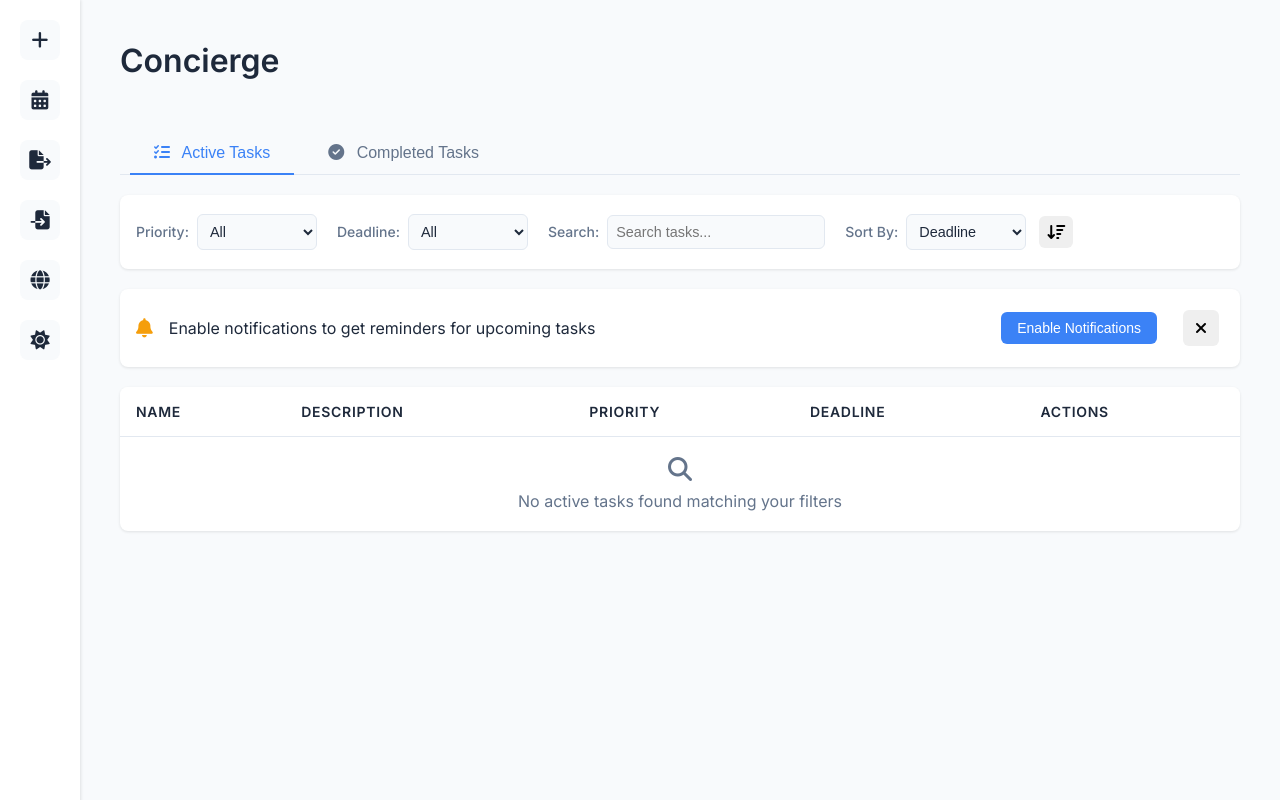
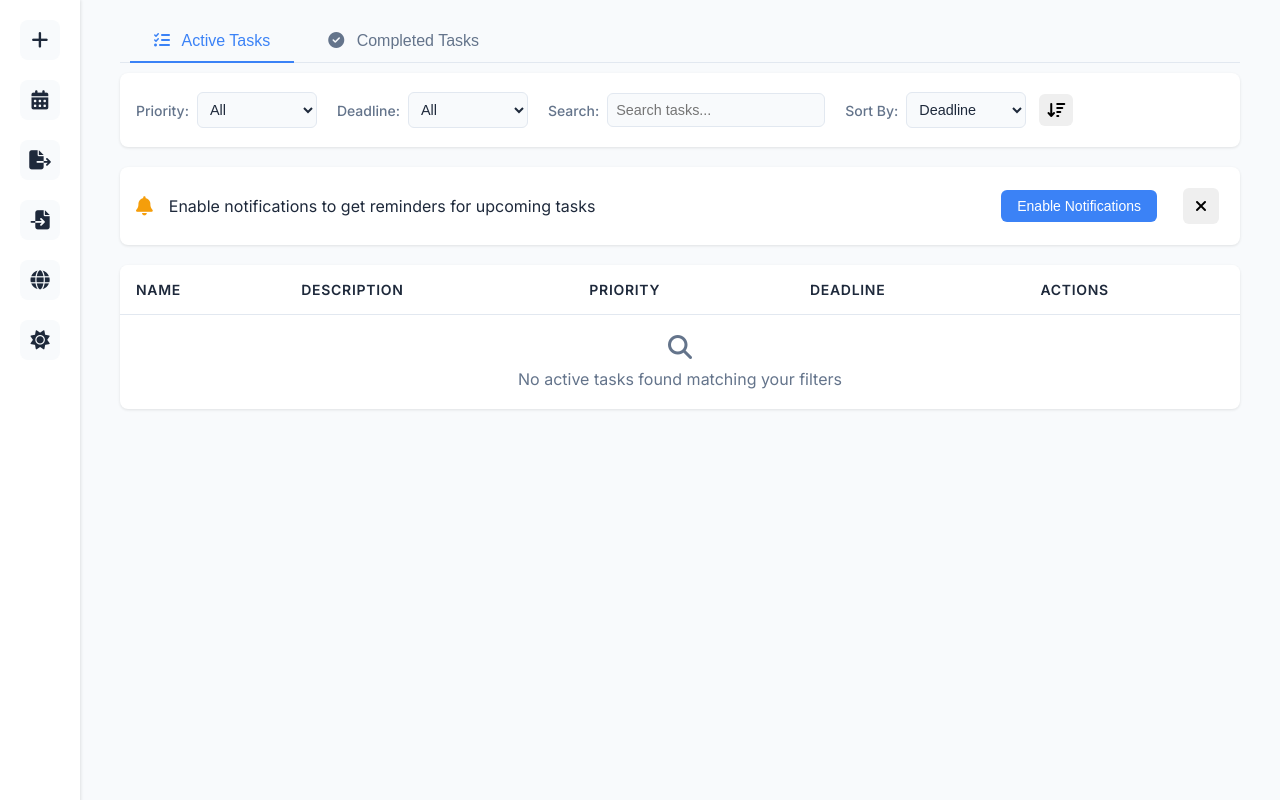
Before and after one commit to CptAlessio/concierge, a plain HTML site: page index.html in a window 1280 px wide. Drawn offline with nearby package versions, Linux system fonts and the light colour scheme.

Commit message:
0.3c
Removed header

```diff
--- a/index.html
+++ b/index.html
@@ -1016,12 +1016,8 @@
 
     <div class="main-content">
         <div class="container">
-            <div class="header">
-                <h1>Concierge</h1>
-            </div>
-
-            <!-- Add tab navigation -->
-            <div class="tab-navigation" style="margin-bottom: 20px;">
+            <!-- Add tab navigation with reduced margin -->
+            <div class="tab-navigation" style="margin-bottom: 10px;">
                 <button id="activeTasksTab" class="tab-button active" onclick="switchTab('active')">
                     <i class="fas fa-tasks"></i> Active Tasks
                 </button>
```
